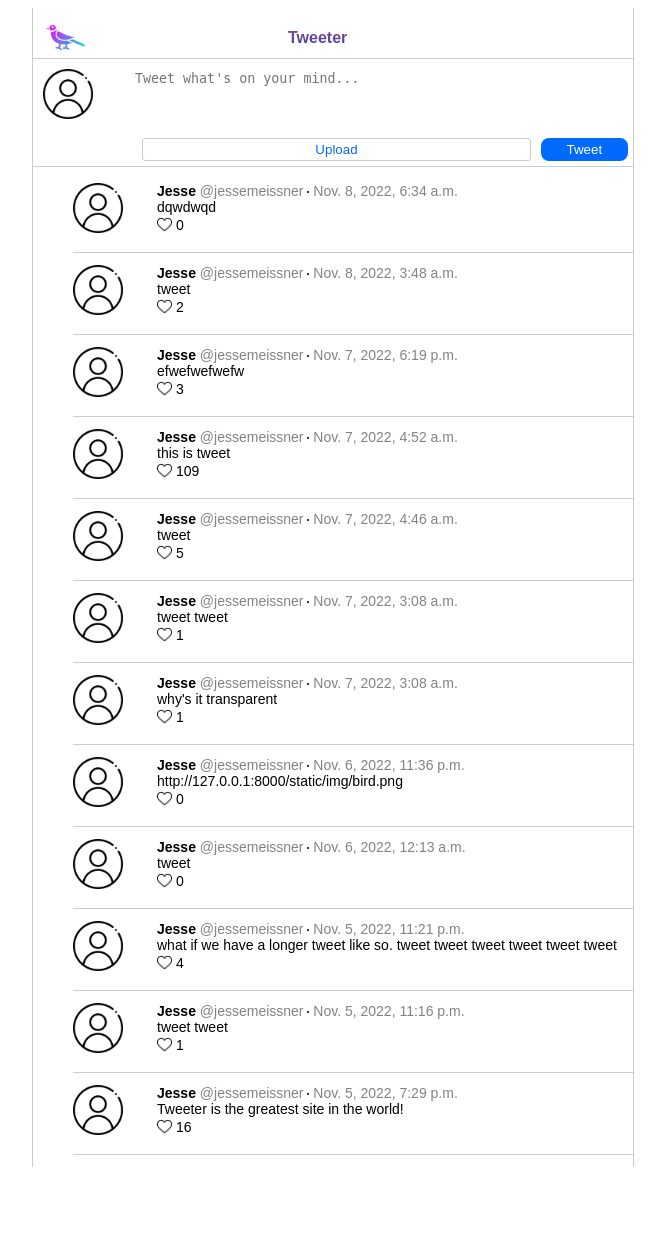
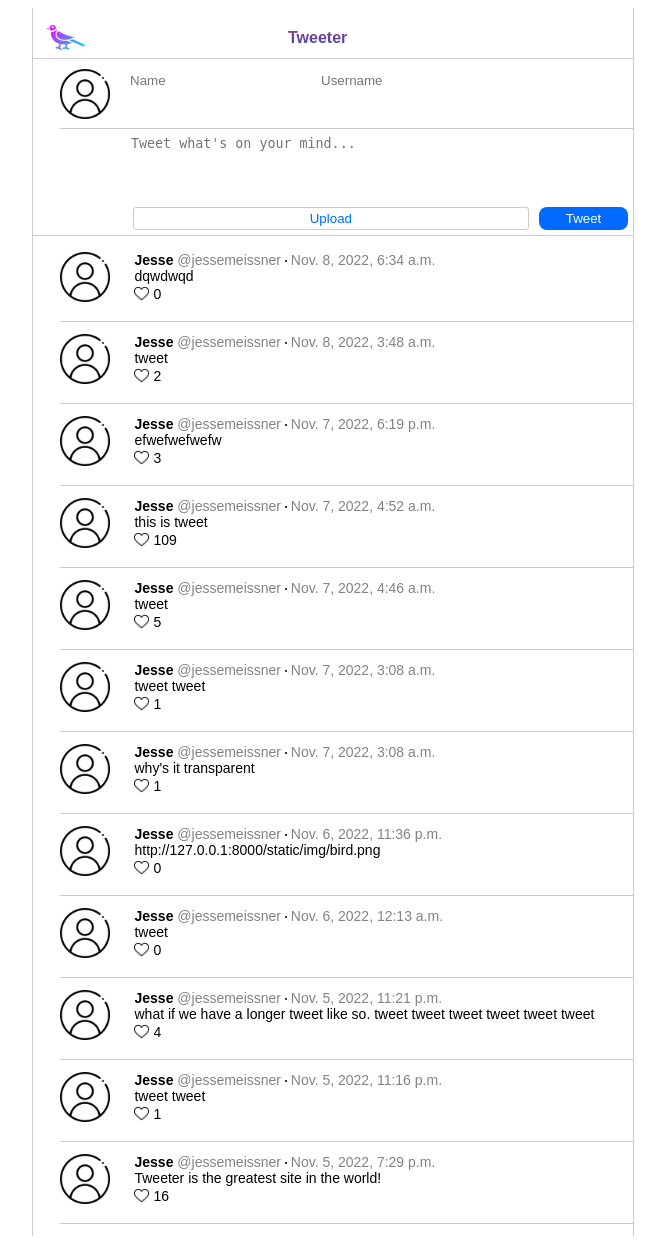
Before and after one commit to JesseMeissner/twitter-clone, a Django app: page / in a window 1280 px wide. Shown: the whole page, without its empty margins (307-972 px from the left). Before the commit the page ends 1167 px from the top, so only its background shows below. Run offline with Django 4.2, Linux system fonts and the light colour scheme; data comes from the database, SQL or seed files in the repository; both versions use the stored data as it was after the commit.

Commit message:
Redesigned post form to allow for name and username inputs

```diff
--- a/twitter_clone/static/css/style.css
+++ b/twitter_clone/static/css/style.css
@@ -49,23 +49,42 @@ Home
     position: relative;
 }
 
-.profile_pic_tweet {
+.profile_pic_name {
     display: flex;
     flex-direction: row;
-    margin: 10px;
+    margin-top: 10px;
+    margin-left: 4.5%;
+    padding-bottom: 5px;
+    border-bottom: 1px solid #ccc;
 }
 
-.profile_pic_tweet textarea {
-    flex-basis: 85%;
+#profile_pic_entry {
+    flex-basis: 11%;
+}
+
+.name_entry {
+    margin-left: 5px;
+    margin-right: 5px;
+    height: 20px;
+    border: none;
+}
+
+.username_entry {
+    margin-left: 5px;
+    margin-right: 5px;
+    height: 20px;
+    border: none;
 }
 
 .post_form textarea {
-    width: 90%;
-    margin-left: 5px;
+    width: 80%;
+    margin-top: 5px;
+    margin-left: 16%;
     margin-right: 5px;
     border: none;
     resize: none;
     outline: none;
+    height: 60px;
 }
 
 .upload_submit {
@@ -74,7 +93,7 @@ Home
 }
 
 .blank {
-    flex-basis: 18%;
+    flex-basis: 16%;
 }
 
 .custom_button {
@@ -106,6 +125,10 @@ Home
     flex-direction: column-reverse;
 }
 
+ol {
+    padding-left: 4.5%;
+}
+
 .posts li {
     display: flex;
     flex-direction: row;
@@ -114,8 +137,8 @@ Home
     border-bottom: 1px solid #ccc;
 }
 
-.profile_pic {
-    flex-basis: 15%;
+#profile_pic_posts {
+    flex-basis: 13%;
 }
 
 .profile_pic img {
@@ -148,7 +171,7 @@ Home
     text-decoration: none;
 }
 
-.posts li .name_body .likes .likes_icon {
+.likes_icon {
     width: 15px;
     position: relative;
     top: 2px;
--- a/twitter_clone/static/js/script.js
+++ b/twitter_clone/static/js/script.js
@@ -1,6 +1,7 @@
-const fileBtn = document.getElementById('files')
-const customBtn = document.getElementById('custom_button')
+const fileBtn = document.getElementById('files');
+const customBtn = document.getElementById('custom_button');
+const likesIcon = document.getElementById('likes_icon');
 
 customBtn.addEventListener('click', function() {
-    fileBtn.click()
+    fileBtn.click();
 });
--- a/twitter_clone/templates/home.html
+++ b/twitter_clone/templates/home.html
@@ -9,7 +9,7 @@
             <div class="tweeter_logo">
                 <img src="{% static 'img/bird.png' %}" >
             </div>
-            <div class="tweeter_text">
+            <div class="tweeter_text" id="tweeter_text">
                 <h1>Tweeter</h1>
             </div>
         </section>
@@ -17,12 +17,14 @@
         <section class="post_form">
             <form action="/" method="POST">
             {% csrf_token %}
-                <div class="profile_pic_tweet">
-                    <div class="profile_pic">
+                <div class="profile_pic_name">
+                    <div class="profile_pic" id="profile_pic_entry">
                         <img src="{% static 'img/user.png' %}">
                     </div>
-                    <textarea name="body" placeholder="Tweet what's on your mind..." maxlength="140" required></textarea>
+                    <input class="name_entry" type="text" name="name" placeholder="Name">
+                    <input class="username_entry" type="text" name="username" placeholder="Username">
                 </div>
+                <textarea name="body" placeholder="Tweet what's on your mind..." maxlength="140" required></textarea>
                 <div class="upload_submit">
                     <div class="blank"></div>
                     <input class="files" name="files" type="file" id="files" accept="image/*" hidden="hidden">
@@ -38,7 +40,7 @@
         <ol class="ordered_list">
             {% for post in posts %}
             <li>
-                <div class="profile_pic">
+                <div class="profile_pic" id="profile_pic_posts">
                     <img src="{% static 'img/user.png' %}">
                 </div>
                 <div class="name_body">
@@ -50,7 +52,9 @@
                     </div>
                     <div class="body"> {{ post.body }} <br> </div>
                     <div class="likes">
-                      <a class="likes_link" href="like/{{ post.id }}"> <img class="likes_icon" src="{% static 'img/heart.png' %}"> </a>
+                        <a class="likes_link" href="like/{{ post.id }}">
+                            <img class="likes_icon" id="likes_icon" src="{% static 'img/heart.png' %}" onclick="return open()">
+                        </a>
                         <span class="likes_number"> {{ post.likes }} </span>
                     </div>
                 </div>
```
Also changed, not shown: twitter_clone/db.sqlite3.
